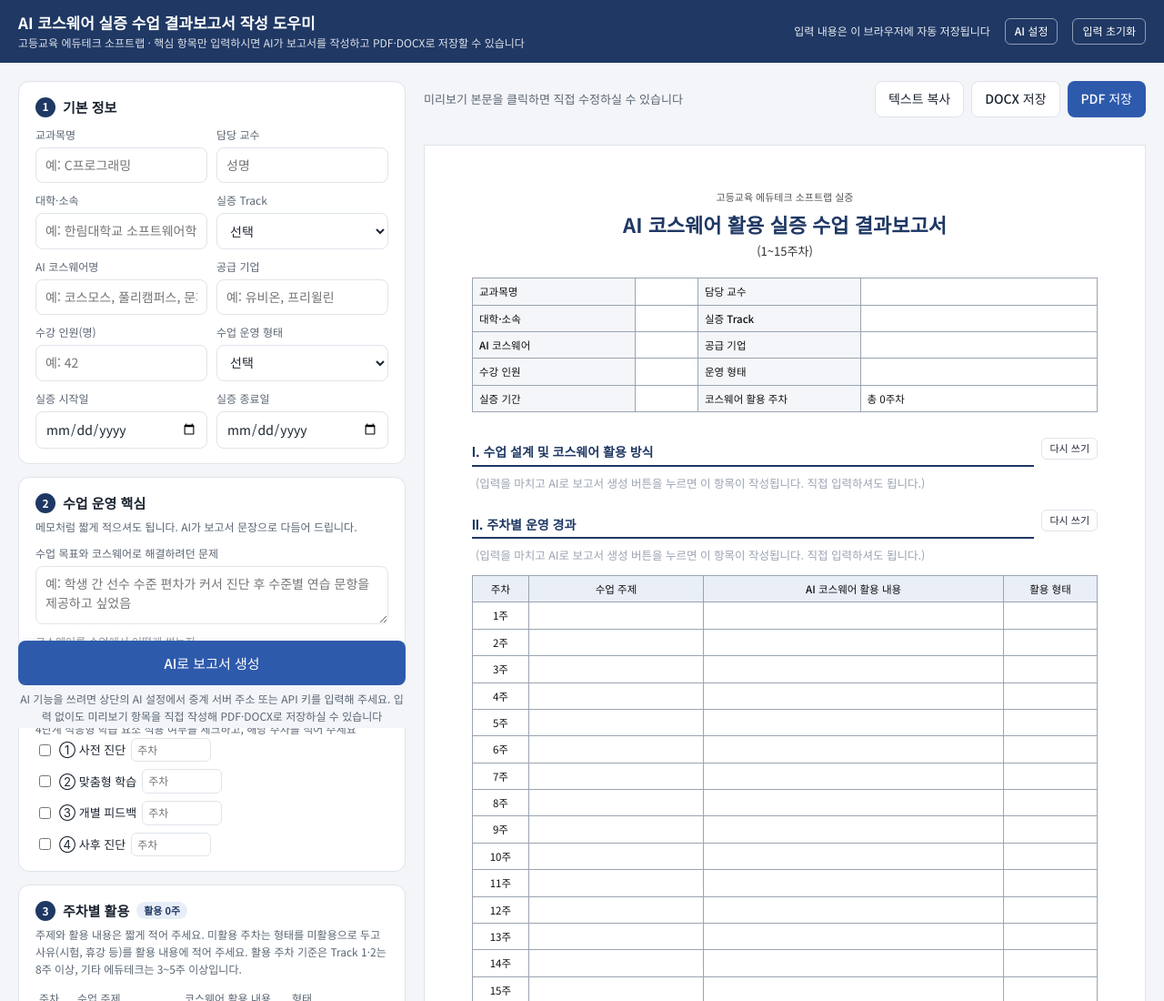
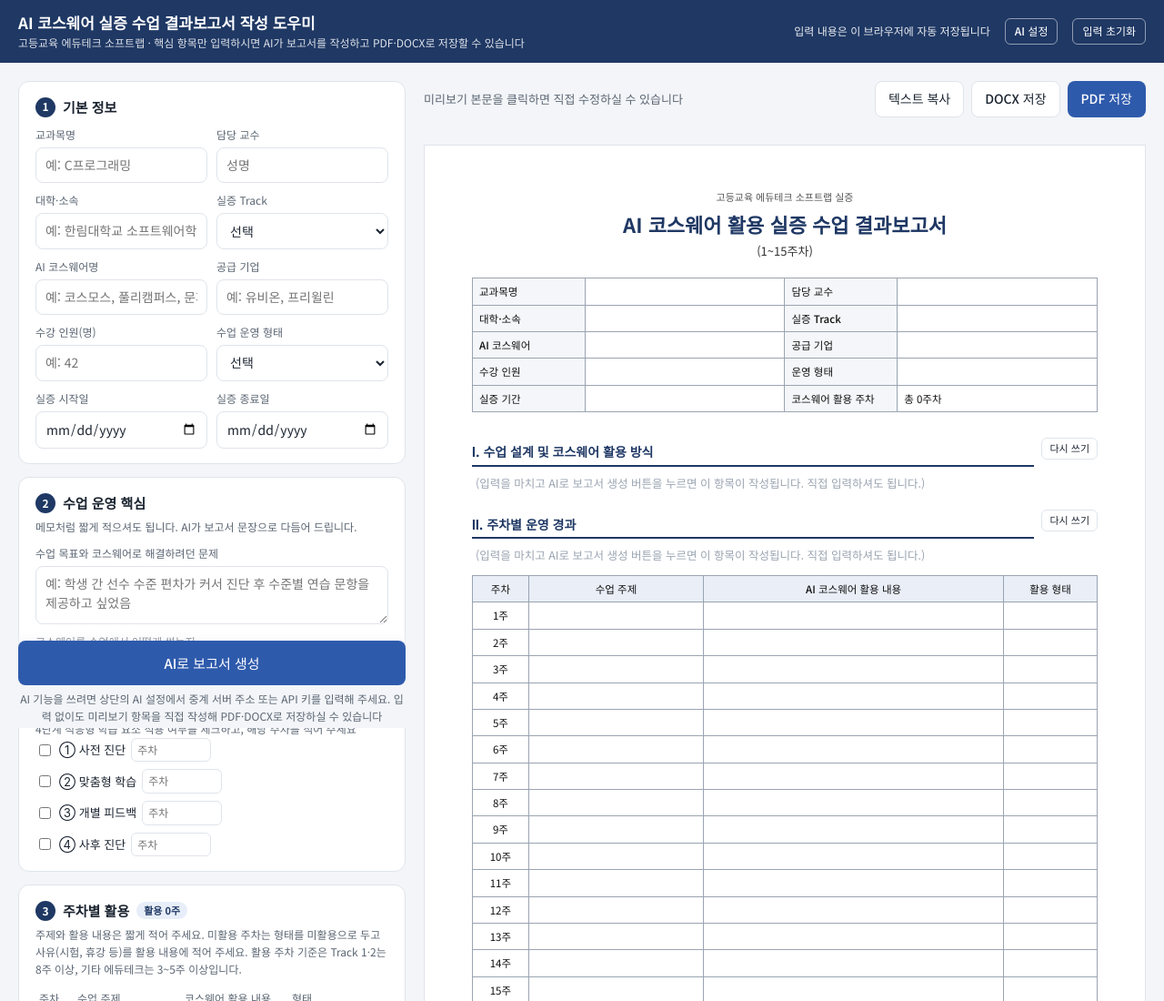
Before and after one commit to yoong0520/2026softlabfinal, a plain HTML site: page index.html in a window 1280 px wide. Shown: the top 1100 px of the page at 91% size. Drawn offline with Linux system fonts and the light colour scheme.

Commit message:
미리보기 기본정보 표 칸 너비 균등화
Co-Authored-By: Claude Fable 5.1 <noreply@anthropic.com>
Claude-Session: https://claude.ai/code/session_01YVUPKheDCUzauXSaeKmaWK

```diff
--- a/index.html
+++ b/index.html
@@ -72,7 +72,10 @@ table.weeks td.m{width:110px}
 .paper table{width:100%;border-collapse:collapse;margin:6px 0 14px;font-size:11.5px}
 .paper table th,.paper table td{border:1px solid #9aa4b1;padding:5px 7px;vertical-align:top}
 .paper table th{background:#e9eef7;font-weight:500;text-align:center}
-.paper table td.k{background:#f4f6f9;font-weight:500;width:26%}
+.paper table td.k{background:#f4f6f9;font-weight:500}
+.paper #infoTable{table-layout:fixed}
+.paper #infoTable td.k{width:18%}
+.paper #infoTable td:not(.k){width:32%}
 .paper h2{font-size:14px;color:var(--brand);margin:18px 0 6px;padding-bottom:3px;border-bottom:2px solid var(--brand)}
 .paper .sec{white-space:pre-wrap;min-height:28px;border-radius:4px;padding:2px 4px}
 .paper .sec:focus{outline:2px solid #b9cdf3;background:#fbfcff}
@@ -225,6 +228,7 @@ table.weeks td.m{width:110px}
     <div class="doc-sub">(1~15주차)</div>
 
     <table id="infoTable">
+      <colgroup><col style="width:18%"><col style="width:32%"><col style="width:18%"><col style="width:32%"></colgroup>
       <tr><td class="k">교과목명</td><td data-f="course"></td><td class="k">담당 교수</td><td data-f="prof"></td></tr>
       <tr><td class="k">대학·소속</td><td data-f="dept"></td><td class="k">실증 Track</td><td data-f="track"></td></tr>
       <tr><td class="k">AI 코스웨어</td><td data-f="cw"></td><td class="k">공급 기업</td><td data-f="vendor"></td></tr>
```
